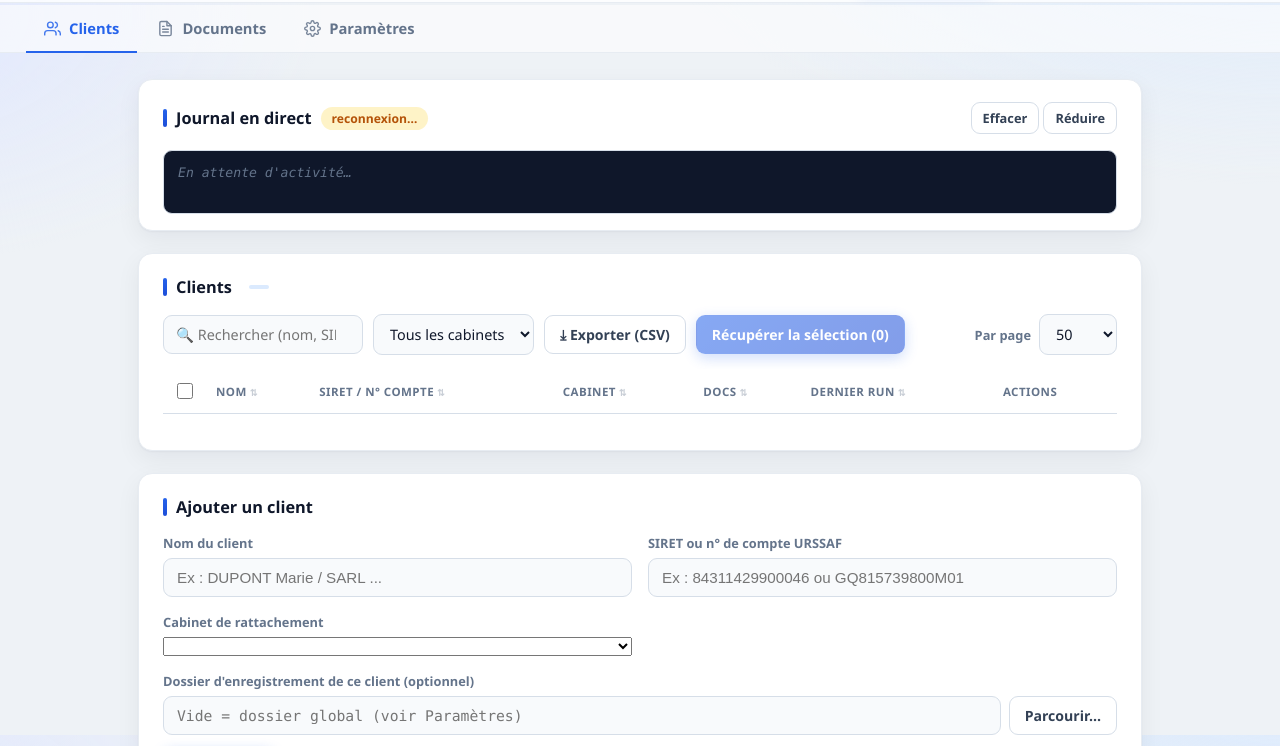
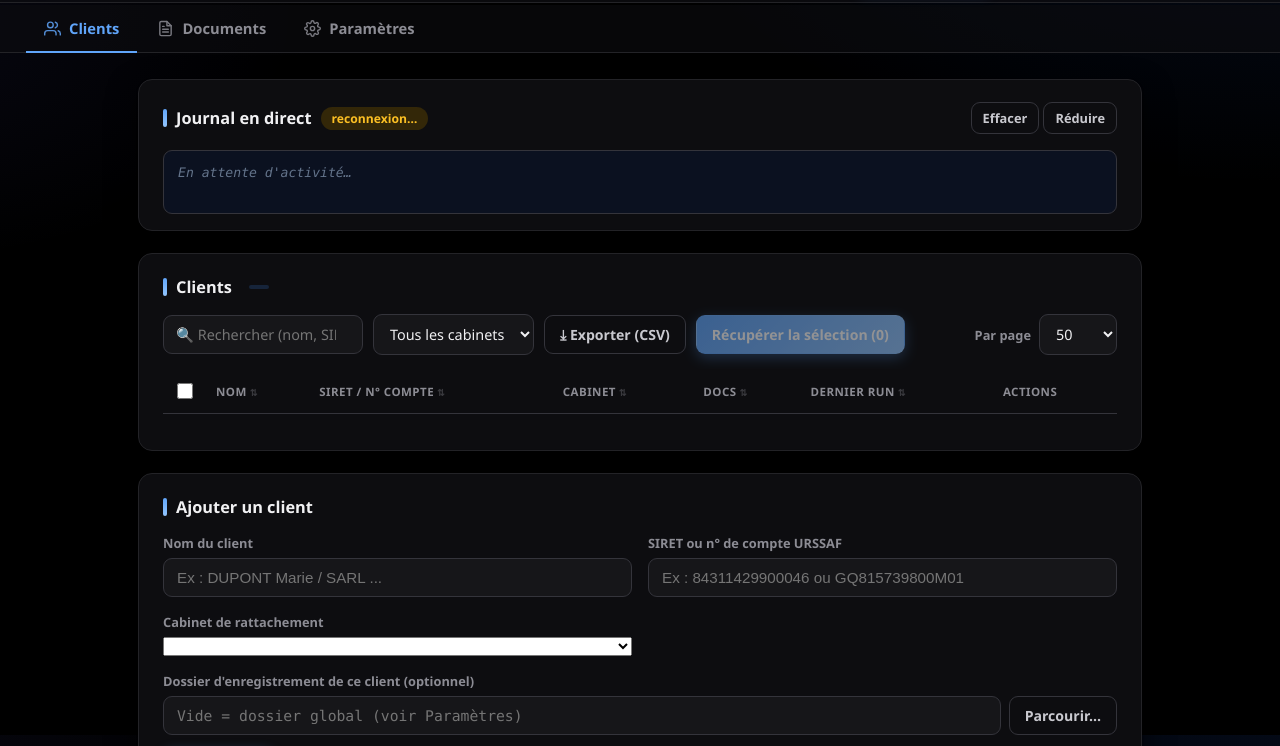
Before and after one commit to TARNCOMPTA/urssaf-scraper, a website: page public/index.html in a window 1280 px wide. Shown: the part 65-811 px from the top of the page. Drawn offline with Linux system fonts and the light colour scheme; no server answers.

Commit message:
v1.2.2 : theme noir (sombre par defaut)

```diff
--- a/package.json
+++ b/package.json
@@ -1,6 +1,6 @@
 {
   "name": "urssaf-scraper",
-  "version": "1.2.1",
+  "version": "1.2.2",
   "private": true,
   "type": "module",
   "description": "Récupération des appels de cotisations URSSAF (compte cabinet tiers déclarant, par SIRET)",
--- a/public/index.html
+++ b/public/index.html
@@ -6,8 +6,8 @@
   <title>URSSAF — Documents</title>
   <script>
     (function () {
-      var t = localStorage.getItem('theme');
-      if (!t) t = window.matchMedia('(prefers-color-scheme: dark)').matches ? 'dark' : 'light';
+      // Theme sombre (noir) par defaut ; l'utilisateur peut repasser en clair.
+      var t = localStorage.getItem('theme') || 'dark';
       document.documentElement.setAttribute('data-theme', t);
     })();
   </script>
--- a/public/style.css
+++ b/public/style.css
@@ -10,14 +10,15 @@
   --radius: 14px; --radius-sm: 9px;
 }
 [data-theme="dark"] {
-  --bg: #0b1120;
-  --bg-grad: radial-gradient(1200px 600px at 100% -10%, rgba(37,99,235,.18) 0%, transparent 55%),
-             radial-gradient(900px 500px at -10% 10%, rgba(99,102,241,.12) 0%, transparent 50%);
-  --panel: #131c2e; --panel-2: #0f1827; --ink: #e6edf6; --ink-soft: #c2cddb; --muted: #8a9bb2;
-  --border: #243348; --border-strong: #2e4159;
-  --accent: #60a5fa; --accent-2: #93c5fd; --accent-soft: #1e3a5f;
-  --ok: #4ade80; --ok-bg: #14321f; --err: #f87171; --err-bg: #3a1717; --warn: #fbbf24; --warn-bg: #3a2c0c;
-  --shadow: 0 1px 2px rgba(0,0,0,.3), 0 12px 30px rgba(0,0,0,.35);
+  /* Thème noir */
+  --bg: #000000;
+  --bg-grad: radial-gradient(1200px 600px at 100% -10%, rgba(37,99,235,.12) 0%, transparent 55%),
+             radial-gradient(900px 500px at -10% 10%, rgba(99,102,241,.08) 0%, transparent 50%);
+  --panel: #0d0d10; --panel-2: #161619; --ink: #f1f1f3; --ink-soft: #c9c9cf; --muted: #8c8c94;
+  --border: #232327; --border-strong: #34343b;
+  --accent: #60a5fa; --accent-2: #93c5fd; --accent-soft: #16243a;
+  --ok: #4ade80; --ok-bg: #0f2a1a; --err: #f87171; --err-bg: #341414; --warn: #fbbf24; --warn-bg: #332708;
+  --shadow: 0 1px 2px rgba(0,0,0,.5), 0 12px 30px rgba(0,0,0,.6);
 }
 * { box-sizing: border-box; }
 body {
```
